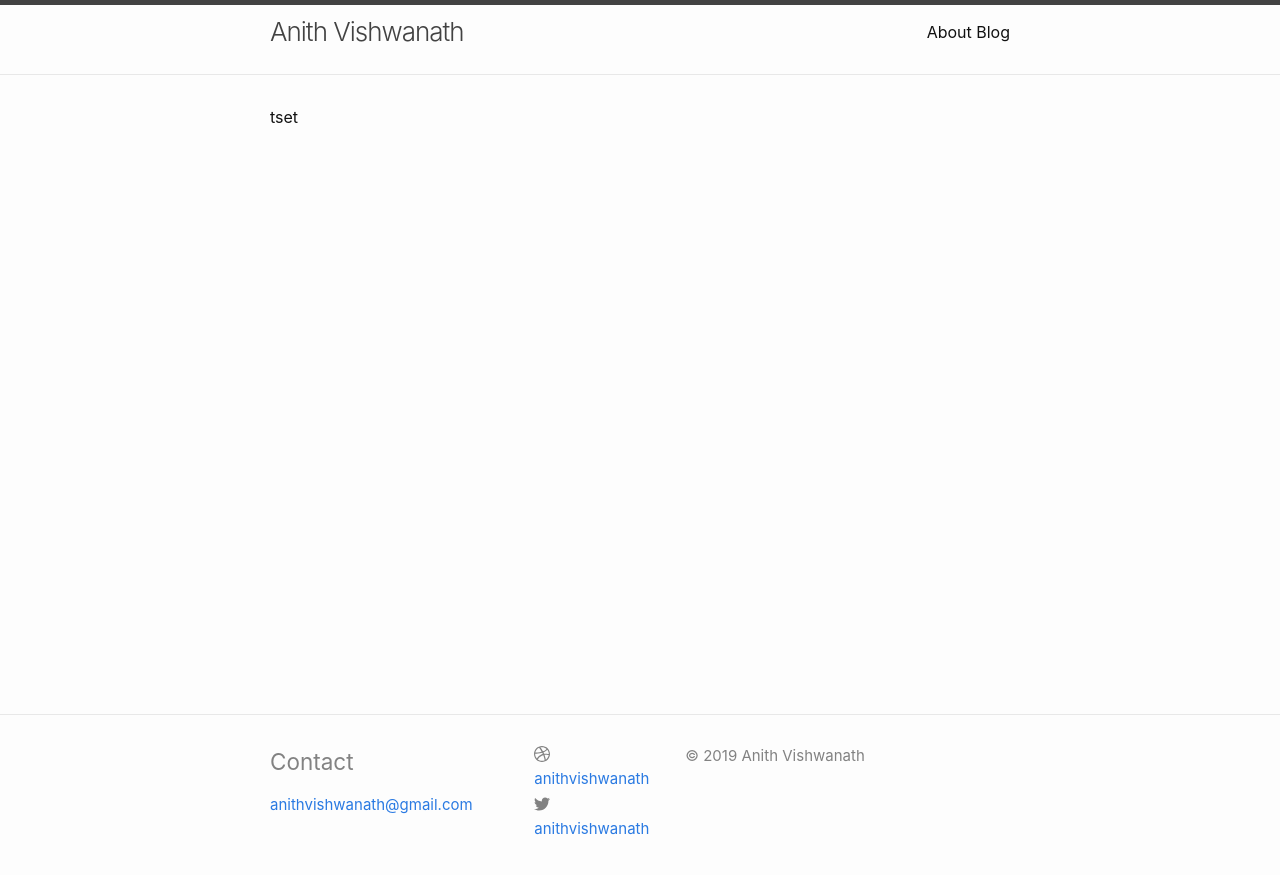
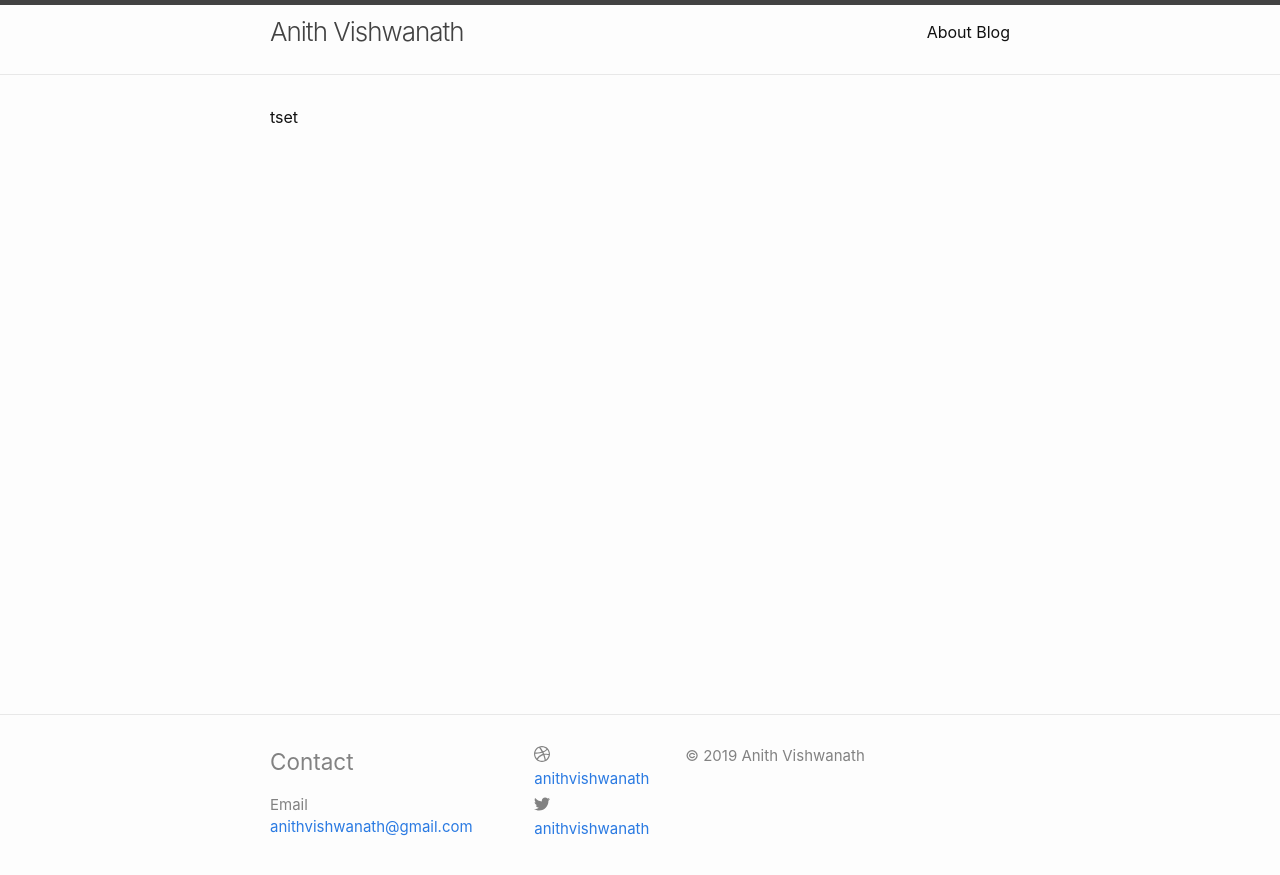
Before and after one commit to anithvishwanath/anithvishwanath.github.io, a Jekyll site: the page built from pages/blog.html, in a window 1280 px wide. Shown: the top 875 px of the page. Built offline with Jekyll 4.4.1, drawn with Linux system fonts in a browser that asks for light colours.

Commit message:
Update footer.html

```diff
--- a/_includes/footer.html
+++ b/_includes/footer.html
@@ -5,14 +5,10 @@
       <div class="footer-col footer-col-1">
         <h2>Contact</h2>
         <ul class="contact-list">
-<!--           <li>
-            {% if site.author %}
-              {{ site.author }}
-            {% else %}
-              {{ site.title }}
-            {% endif %}
+          <li>
+            Email
           </li>
-          {% if site.email %} -->
+          {% if site.email %}
           <li>
             <a class="u-email" href="mailto:{{ site.email }}">{{ site.email }}</a>
           </li>
```
